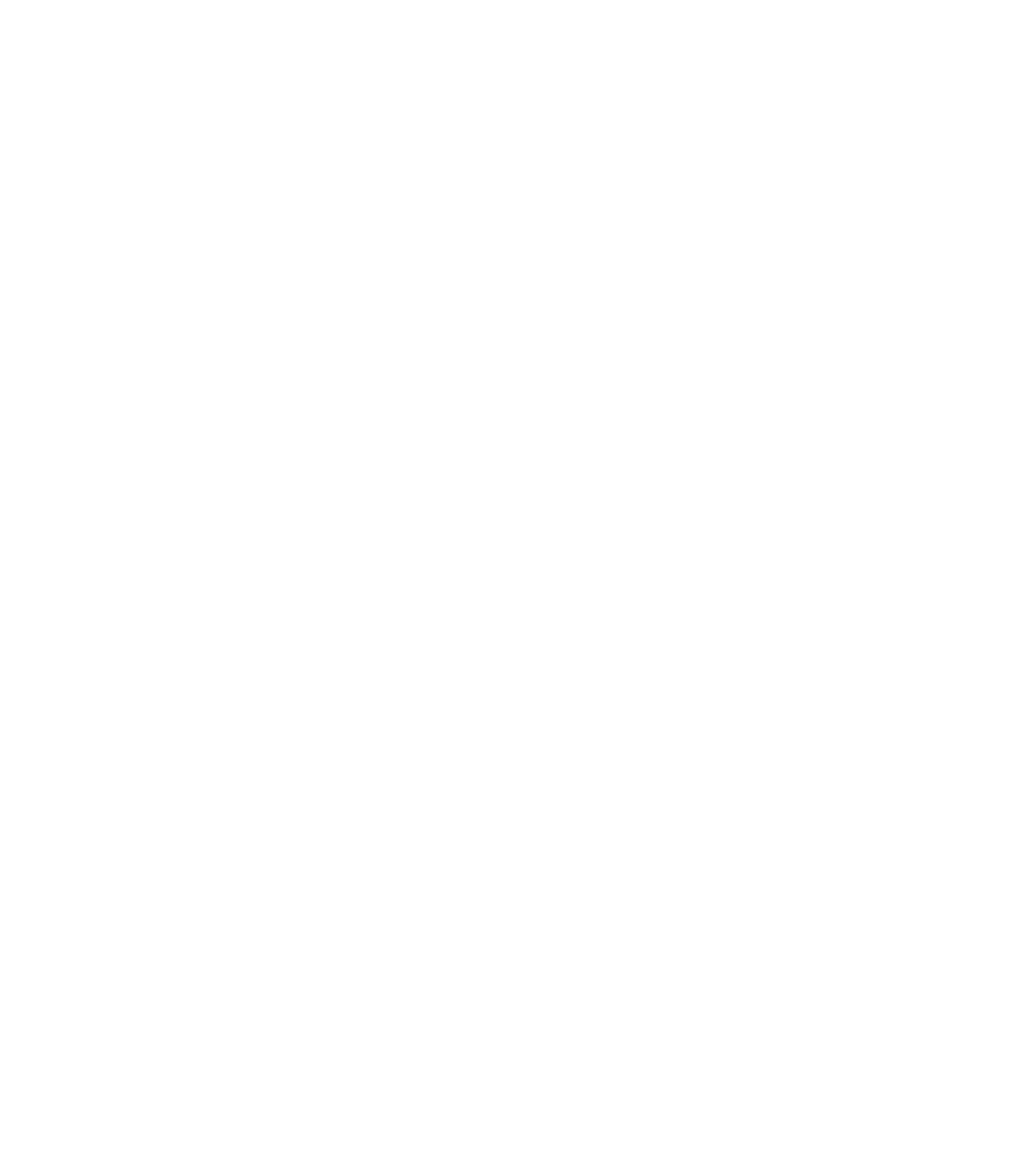
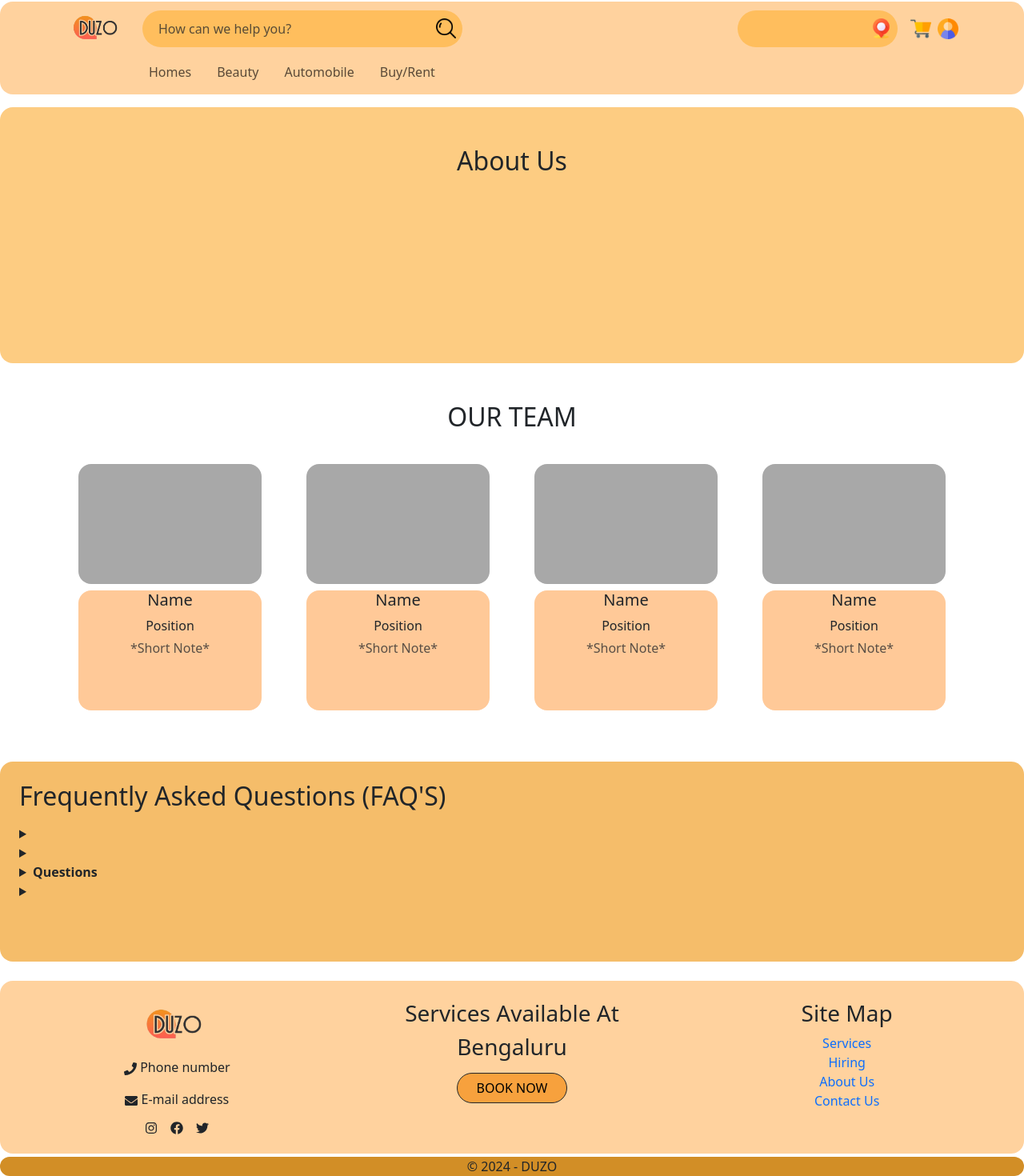
Before and after one commit to Achuabhal/work, a React (Vite) app in the folder work/: page /about in a window 1280 px wide. Before the commit this address had no page. Shown: the part 14-1484 px from the top of the page at 80% size. Before the commit the page ends 800 px from the top, so only its background shows below. Built offline with nearby package versions, Linux system fonts and the light colour scheme; a small style sheet from the web is missing.

Commit message:
aboutus page done

```diff
--- a/work/package.json
+++ b/work/package.json
@@ -14,6 +14,7 @@
     "framer-motion": "^12.4.7",
     "lucide-react": "^0.475.0",
     "react": "^19.0.0",
+    "react-bootstrap": "^2.10.9",
     "react-dom": "^19.0.0",
     "react-icons": "^5.5.0",
     "react-router-dom": "^7.1.5"
--- a/work/src/App.jsx
+++ b/work/src/App.jsx
@@ -5,6 +5,7 @@
 import ABDUL from './pages/abdul';
 import Oops from './pages/oops';
 import HomePage from './pages/HomePage';
+import AboutUs from './pages/AboutUs';
 
 import { BrowserRouter, Routes, Route } from 'react-router-dom';
 
@@ -19,6 +20,7 @@
         <Route path="/a" element={<ABOUT/>} />
         <Route path="/abdul" element={<ABDUL/>} />
         <Route path="/oops" element={<Oops/>} />
+        <Route path='/about' element={<AboutUs/>}/>
       </Routes>
     </BrowserRouter>
   );
--- /dev/null
+++ b/work/src/pages/AboutUs.jsx
@@ -0,0 +1,240 @@
+import React from "react";
+import { Container, Row, Col, Form, Navbar, Nav } from "react-bootstrap";
+import {
+  FaInstagram,
+  FaFacebook,
+  FaTwitter,
+  FaPhone,
+  FaEnvelope,
+} from "react-icons/fa";
+import "bootstrap/dist/css/bootstrap.min.css";
+
+const AboutUs = () => {
+  return (
+    <>
+      {/* Navbar */}
+      <Navbar
+        style={{ backgroundColor: "#FFD29E" }}
+        expand="lg"
+        className="rounded-4 my-3 p-2"
+      >
+        <Container>
+          <Navbar.Toggle aria-controls="basic-navbar-nav" />
+
+          <Navbar.Collapse id="basic-navbar-nav">
+            <div className="d-flex flex-column w-100">
+              <div className="d-flex w-100 align-items-center justify-content-between gap-3">
+                <div className="d-flex align-items-center">
+                  <img src="/duzo.png" alt="DUZO" width="80" />
+                </div>
+
+                <div className="flex-grow-1">
+                  <Form className="w-100" style={{ maxWidth: "400px" }}>
+                    <Form.Group className="input-group">
+                      <div
+                        className="d-flex align-items-center w-100 rounded-pill px-2"
+                        style={{
+                          backgroundColor: "#FFBE5D",
+                          padding: "5px",
+                          border: "none",
+                        }}
+                      >
+                        <Form.Control
+                          type="search"
+                          placeholder="How can we help you?"
+                          className="form-control border-0 shadow-none bg-transparent"
+                        />
+                        <img
+                          src="/search.png"
+                          alt="Search"
+                          width="25"
+                          height="25"
+                          className="ms-2"
+                        />
+                      </div>
+                    </Form.Group>
+                  </Form>
+                </div>
+
+                <div>
+                  <Form className="w-100" style={{ maxWidth: "200px" }}>
+                    <Form.Group className="input-group">
+                      <div
+                        className="d-flex align-items-center w-100 rounded-pill px-2"
+                        style={{
+                          backgroundColor: "#FFBE5D",
+                          padding: "5px",
+                          border: "none",
+                        }}
+                      >
+                        <Form.Control
+                          type="text"
+                          className="form-control border-0 shadow-none bg-transparent"
+                        />
+                        <img
+                          src="/image.png"
+                          alt="Image"
+                          width="25"
+                          height="25"
+                          className="ms-2"
+                        />
+                      </div>
+                    </Form.Group>
+                  </Form>
+                </div>
+
+                <div className="d-flex align-items-center gap-2">
+                  <img src="/cart.png" width="26" height="26" alt="Cart" />
+                  <img src="/user.png" width="26" height="26" alt="Profile" />
+                </div>
+              </div>
+
+              <div className="w-100 d-flex justify-content-start mt-2 ms-5 px-5">
+                <Nav className="d-flex gap-3">
+                  <Nav.Link href="#">Homes</Nav.Link>
+                  <Nav.Link href="#">Beauty</Nav.Link>
+                  <Nav.Link href="#">Automobile</Nav.Link>
+                  <Nav.Link href="#">Buy/Rent</Nav.Link>
+                </Nav>
+              </div>
+            </div>
+          </Navbar.Collapse>
+        </Container>
+      </Navbar>
+
+      {/* About us */}
+      <Container
+        className="p-4 p-md-5 rounded-4 text-center"
+        style={{
+          backgroundColor: "#FDCC82",
+          borderRadius: "20px",
+          maxWidth: "100%",
+          minHeight: "20rem",
+          margin: "auto",
+        }}
+      >
+        <h2>About Us</h2>
+      </Container>
+
+      {/* Our Team*/}
+      <Container className="my-5">
+        <h2 className="text-center mb-4">OUR TEAM</h2>
+        <Row className="g-4 text-center">
+          {[...Array(4)].map((_, index) => (
+            <Col key={index} xs={12} sm={6} md={3}>
+              <div className="border-0 text-center p-3">
+                <div
+                  className=" rounded-4"
+                  style={{ height: "150px", backgroundColor: "#A8A8A8" }}
+                ></div>
+                <div
+                  className="rounded-4"
+                  style={{ height: "150px", backgroundColor: "#FFC998" }}
+                >
+                  <h5 className="mt-2">Name</h5>
+                  <p className="mb-1">Position</p>
+                  <p className="text-muted">*Short Note*</p>
+                </div>
+              </div>
+            </Col>
+          ))}
+        </Row>
+      </Container>
+
+      {/* FAQ Section */}
+      <Container
+        className="p-4 rounded-4 my-4"
+        style={{
+          backgroundColor: "#F5BD6A",
+          textAlign: "left",
+          maxWidth: "100%",
+          minHeight: "250px",
+        }}
+      >
+        <h2 className="mb-3 text-start ">Frequently Asked Questions (FAQ'S)</h2>
+        <details>
+          <summary className="fw-bold"></summary>
+          <p></p>
+        </details>
+        <details>
+          <summary className="fw-bold"></summary>
+          <p></p>
+        </details>
+        <details>
+          <summary className="fw-bold">Questions</summary>
+          <p></p>
+        </details>
+        <details>
+          <summary className="fw-bold"></summary>
+          <p></p>
+        </details>
+      </Container>
+
+      {/* Footer */}
+      <Container
+        fluid
+        className="p-4 rounded-4 mt-1 text-center"
+        style={{ backgroundColor: "#FFD29E" }}
+      >
+        <Row>
+          <Col md={4}>
+            <img src="/duzo.png" alt="DUZO" width="100" className="mb-2" />
+            <p>
+              <FaPhone /> Phone number
+            </p>
+            <p>
+              <FaEnvelope /> E-mail address
+            </p>
+            <div className="d-flex justify-content-center gap-3">
+              <FaInstagram /> <FaFacebook /> <FaTwitter />
+            </div>
+          </Col>
+          <Col md={4}>
+            <h3>Services Available At</h3>
+            <h3>Bengaluru</h3>
+            <button
+              className="btn btn-dark rounded-pill px-4 mt-2 text-black"
+              style={{ backgroundColor: "#F7A13D" }}
+            >
+              BOOK NOW
+            </button>
+          </Col>
+          <Col md={4}>
+            <h3>Site Map</h3>
+            <ul className="list-unstyled">
+              <li>
+                <a href="#" className="text-decoration-none">
+                  Services
+                </a>
+              </li>
+              <li>
+                <a href="#" className="text-decoration-none">
+                  Hiring
+                </a>
+              </li>
+              <li>
+                <a href="#" className="text-decoration-none">
+                  About Us
+                </a>
+              </li>
+              <li>
+                <a href="#" className="text-decoration-none">
+                  Contact Us
+                </a>
+              </li>
+            </ul>
+          </Col>
+        </Row>
+      </Container>
+
+      <div
+        className="mt-1 rounded-4 text-center"
+        style={{ backgroundColor: "#D28E26" }}
+      >
+        © 2024 - DUZO
+      </div>
+    </>
+  );
+};
+
+export default AboutUs;
```
Also changed, not shown: 1 other file (tests, documents, lock files or other folders).
